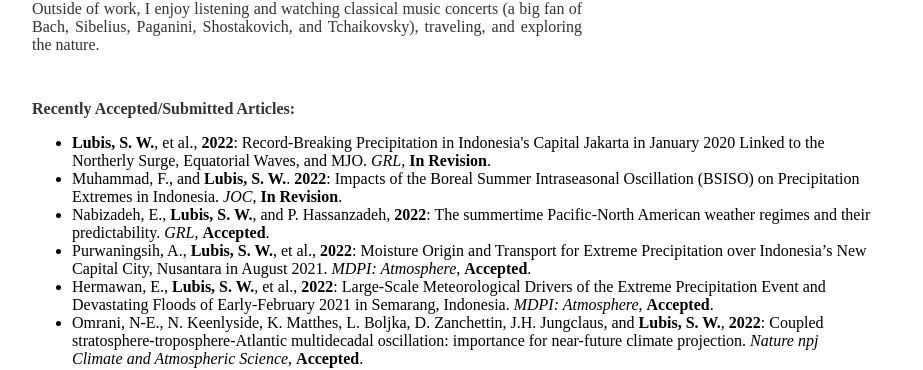
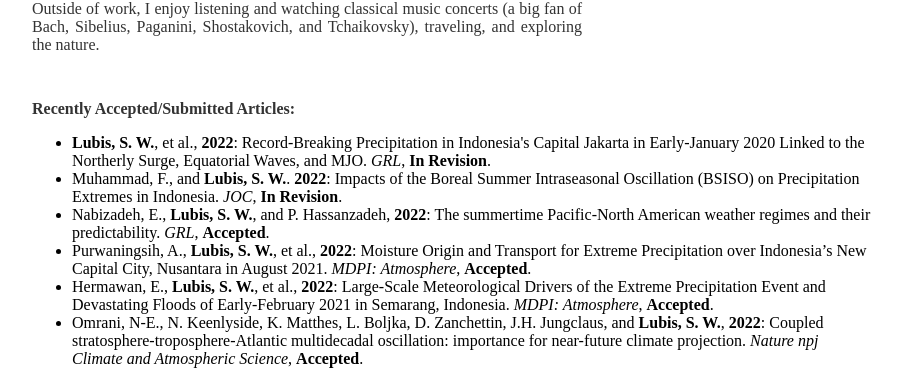
Before and after one commit to sandrolubis/sandrolubis.github.io, a Jekyll site: the page built from index.html, in a window 1280 px wide. Shown: the part 555-925 px from the top of the page, without its empty margins (276-1199 px from the left). Built offline with Jekyll 4.4.1, drawn with Linux system fonts in a browser that asks for light colours.

Commit message:
Update index.html

```diff
--- a/index.html
+++ b/index.html
@@ -49,7 +49,7 @@ div.relative {
 
 	<p class="ex", style="padding-top:30px"><font size=3><b>Recently Accepted/Submitted Articles:</b></p>
 		<ul class="ex">
-			<li><b>Lubis, S. W.</b>, et al., <b>2022</b>: Record-Breaking Precipitation in Indonesia's Capital Jakarta in January 2020 Linked to the Northerly Surge, Equatorial Waves, and MJO. <i>GRL</i>, <b>In Revision</b>.</li>
+			<li><b>Lubis, S. W.</b>, et al., <b>2022</b>: Record-Breaking Precipitation in Indonesia's Capital Jakarta in Early-January 2020 Linked to the Northerly Surge, Equatorial Waves, and MJO. <i>GRL</i>, <b>In Revision</b>.</li>
 			<li>Muhammad, F., and <b>Lubis, S. W.</b>. <b>2022</b>: Impacts of the Boreal Summer Intraseasonal Oscillation (BSISO) on Precipitation Extremes in Indonesia</a>.<i> JOC</i>, <b>In Revision</b>.</li>
 			<li>Nabizadeh, E., <b>Lubis, S. W.</b>, and P. Hassanzadeh, <b>2022</b>: The summertime Pacific-North American weather regimes and their predictability. <i>GRL</i>, <b>Accepted</b>.</li>
 			<li>Purwaningsih, A., <b>Lubis, S. W.</b>, et al., <b>2022</b>: Moisture Origin and Transport for Extreme Precipitation over Indonesia’s New Capital City, Nusantara in August 2021. <i>MDPI: Atmosphere</i>, <b>Accepted</b>.</li>
```
